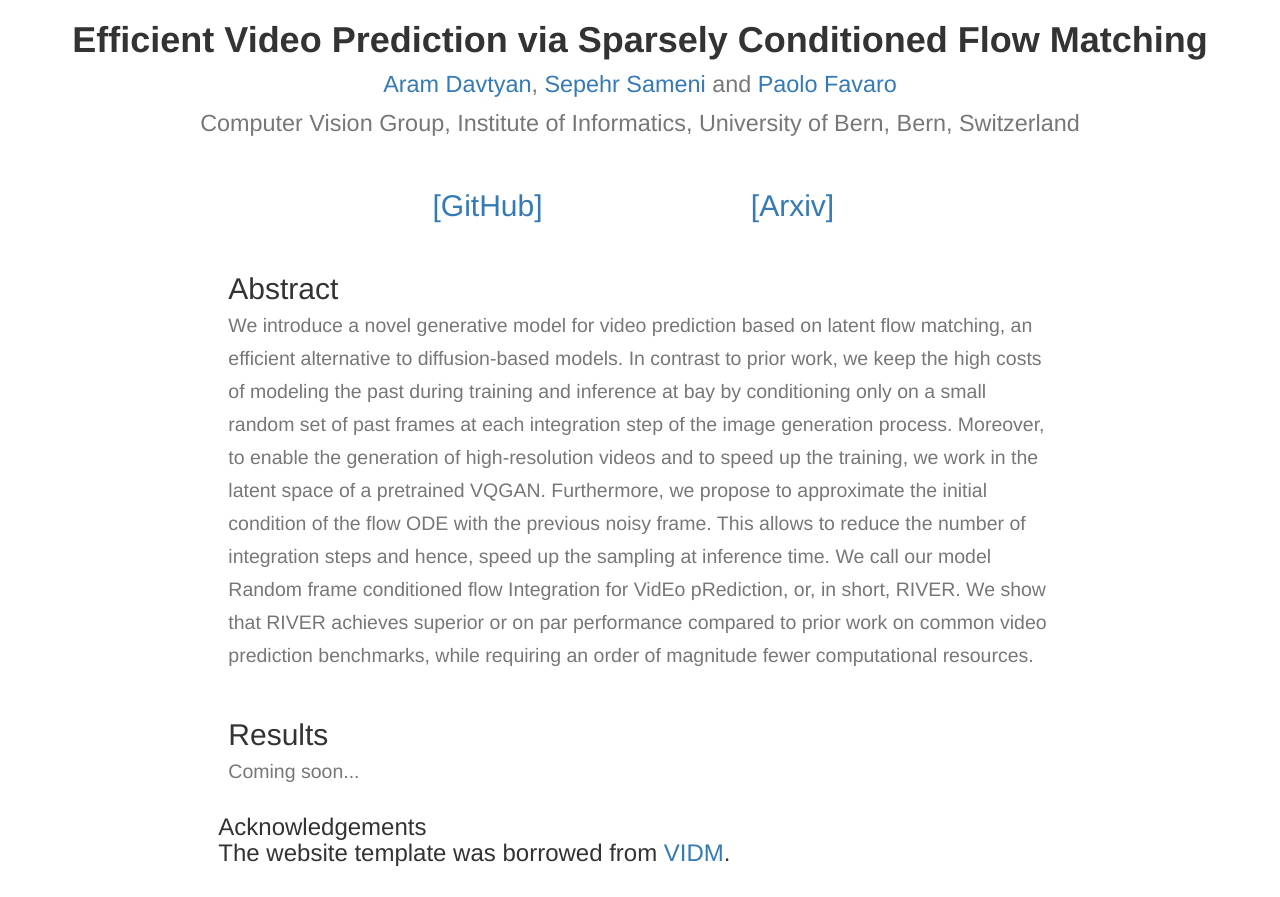
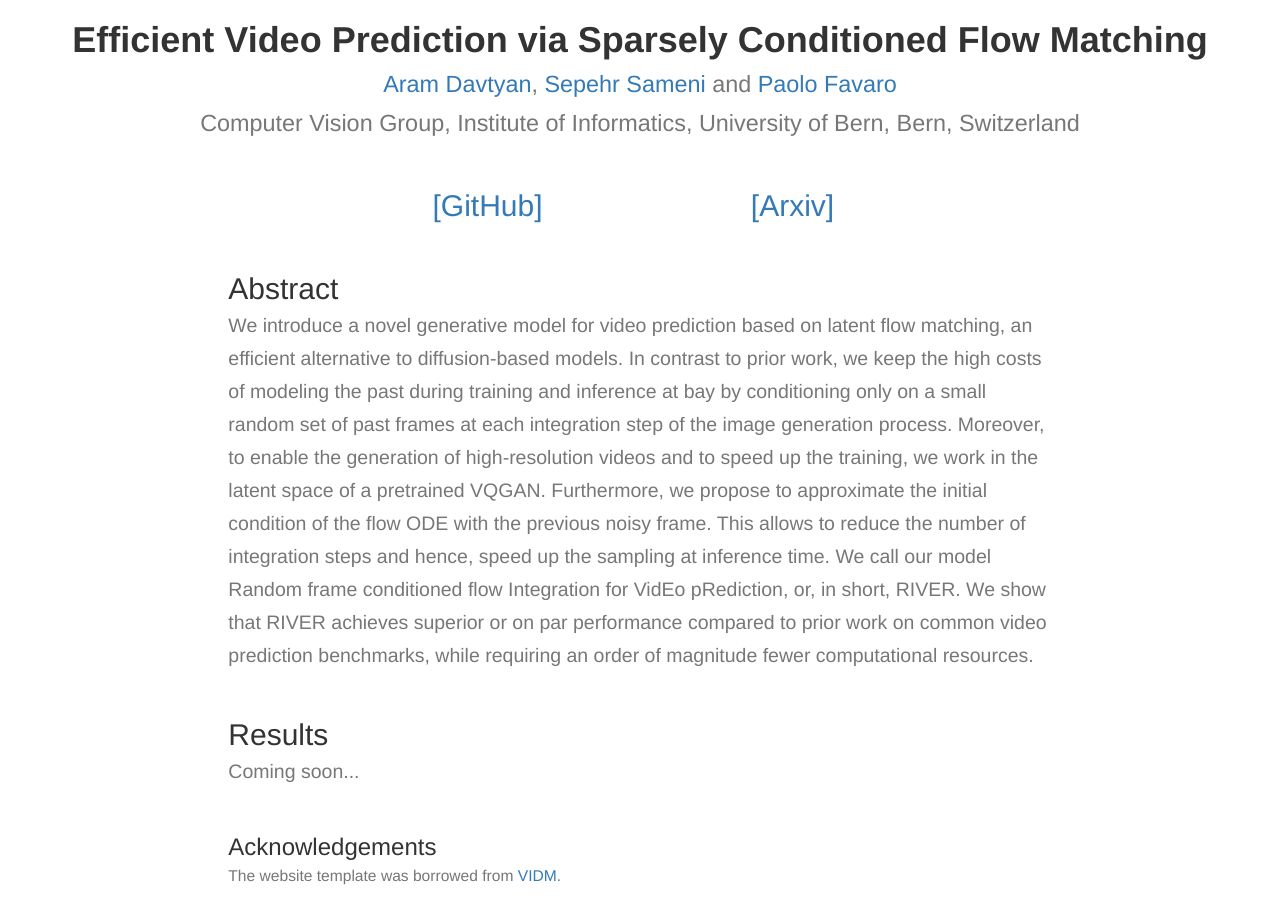
Before and after one commit to Araachie/river, a plain HTML site: page index.html in a window 1280 px wide. Drawn offline with nearby package versions, Linux system fonts and the light colour scheme.

Commit message:
Update index.html

```diff
--- a/index.html
+++ b/index.html
@@ -65,14 +65,14 @@
       </div>
     </div>
 
-    <div class="row">
-      <div class="col-md-8 col-md-offset-2">
+    <div class="col-md-8 col-md-offset-2" style="padding-top: 2rem;">
+      <div>
         <h3>
         Acknowledgements
         <br>
-        <p class="text-justify">
+        <small>
         The website template was borrowed from <a href="https://kfmei.page/vidm/">VIDM</a>.
-        </p>
+        </small>
         </h3>
       </div>
     </div>
```
